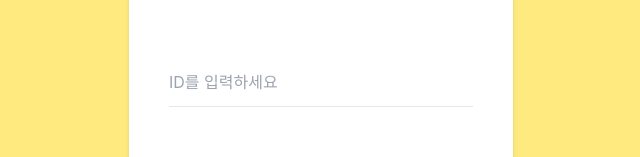
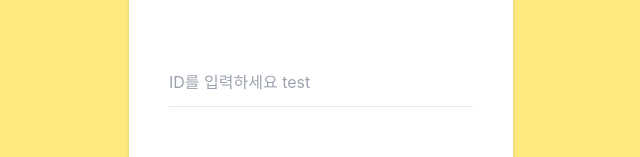
Before and after one commit to hang-hae-gg/FE-hang-hae-gg, a React (Create React App) app in the folder client/: page /join in a window 1280 px wide. Shown: the part 237-394 px from the top of the page, without its empty margins (319-959 px from the left). Built offline with nearby package versions, Linux system fonts and the light colour scheme.

Commit message:
test: Test Github Actions

```diff
--- a/client/src/pages/Join.jsx
+++ b/client/src/pages/Join.jsx
@@ -36,7 +36,7 @@ function Join() {
           <div>
             <input
               className='bg-transparent border-b py-3 mt-10 outline-none w-full focus:border-amber-400'
-              placeholder="ID를 입력하세요"
+              placeholder="ID를 입력하세요 test"
               onChange={(e) => setUserName(e.target.value)}
             >
             </input>
```
